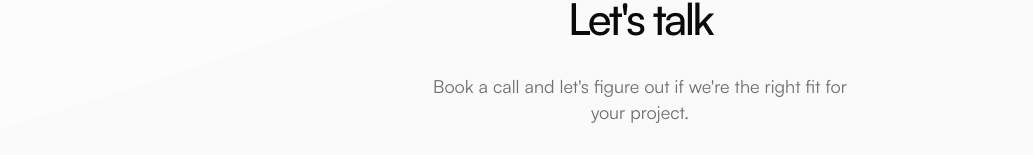
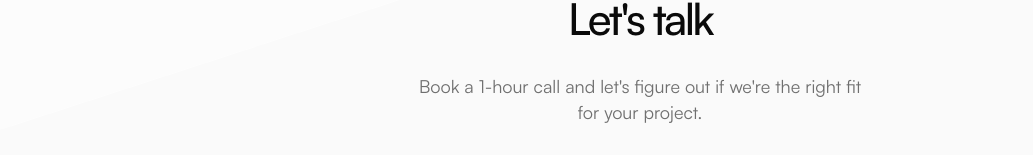
Before and after one commit to Loomlyne/Koussay-Portfolio, a Next.js app: page /book in a window 1280 px wide. Shown: the part 255-410 px from the top of the page, without its empty margins (0-1033 px from the left). Built offline with nearby package versions, Linux system fonts and the light colour scheme.

Commit message:
Clarify 1-hour call duration in booking flow
- Mention 1-hour length in the intro lead copy
- Show duration in the time picker metadata

```diff
--- a/components/book/BookFlow.jsx
+++ b/components/book/BookFlow.jsx
@@ -233,8 +233,8 @@ export default function BookFlow() {
             <>
               <h1 className={styles.heading}>Let&apos;s talk</h1>
               <p className={styles.lead}>
-                Book a call and let&apos;s figure out if we&apos;re the right
-                fit for your project.
+                Book a 1-hour call and let&apos;s figure out if we&apos;re the
+                right fit for your project.
               </p>
               <div className={styles.introActions}>
                 <Link
--- a/components/book/BookTimePicker.jsx
+++ b/components/book/BookTimePicker.jsx
@@ -56,7 +56,7 @@ export default function BookTimePicker({
       </div>
 
       <p className={styles.timeMeta}>
-        {timezone} · {formatSelectedDate(date)}
+        {timezone} · {formatSelectedDate(date)} · 1 hour
       </p>
 
       {openSlots.length === 0 ? (
```
